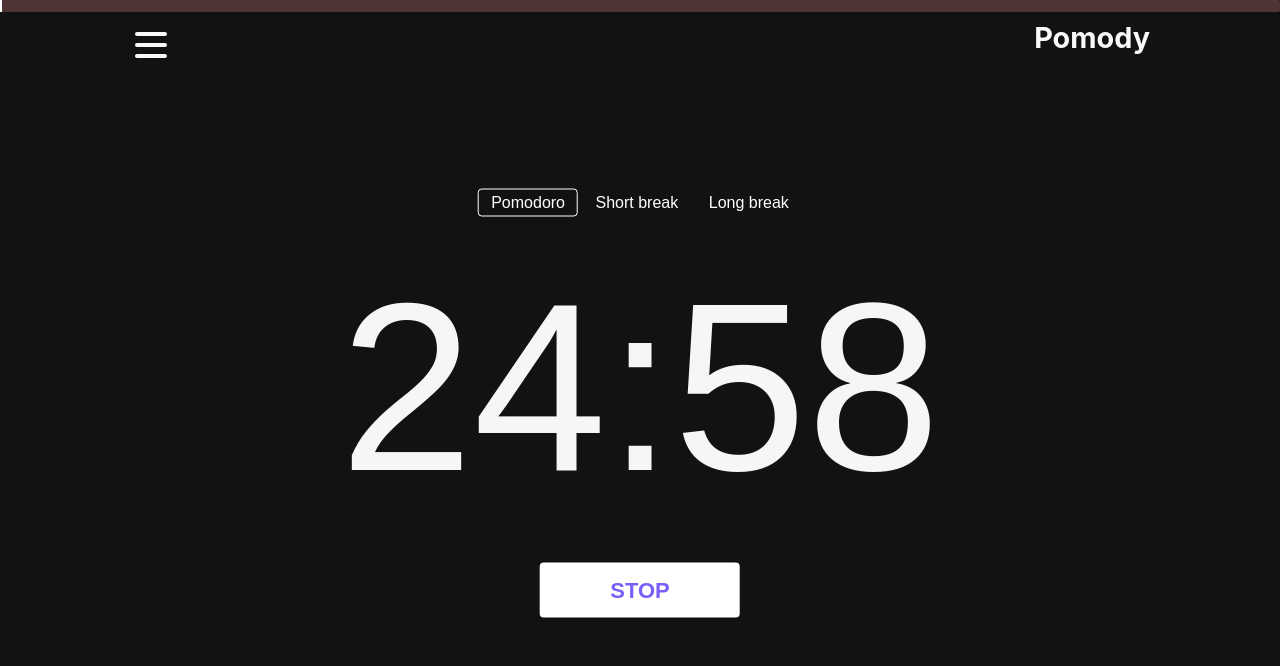
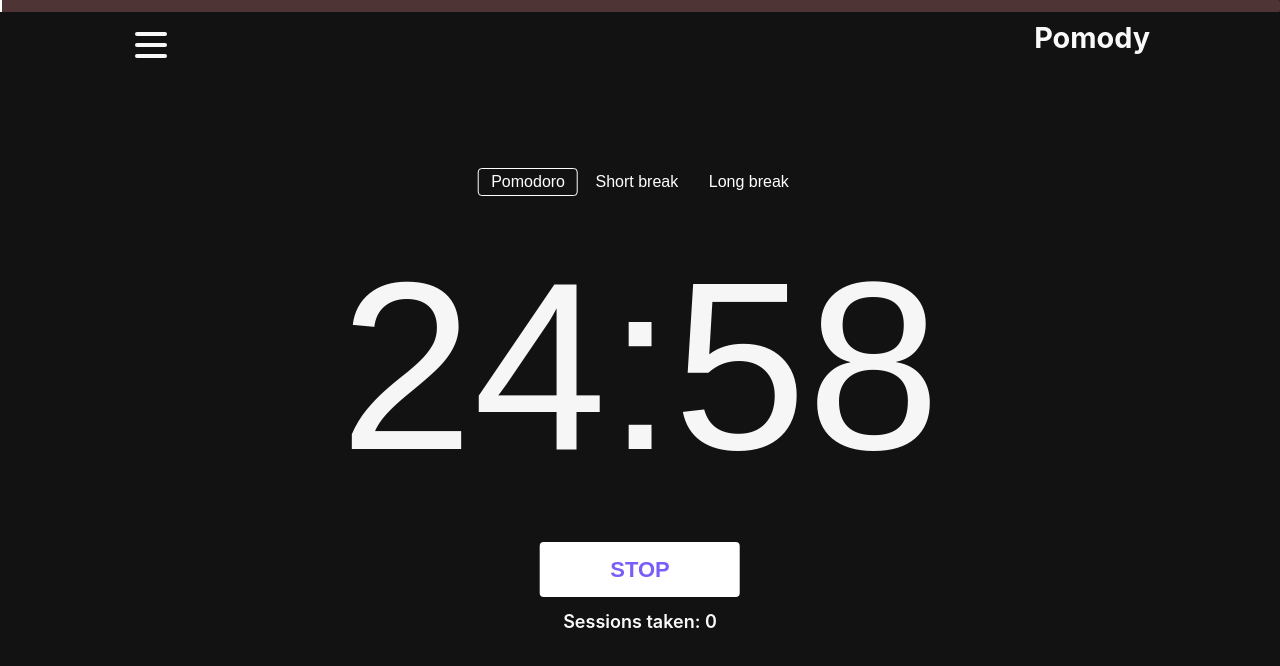
Before and after one commit to bitboody/pomodoro, a plain HTML site: page src/index.html in a window 1280 px wide. Both pictures are taken after a click on the button "START". Drawn offline with Linux system fonts and the light colour scheme.

Commit message:
changed the place of sessions-taken

```diff
--- a/src/css/styles.css
+++ b/src/css/styles.css
@@ -324,6 +324,12 @@ button:active {
 	}
 }
 
+#sessions-taken {
+	color: #f9f9f9;
+	font-weight: 600;
+	font-size: 18px;
+}
+
 .switch {
 	position: relative;
 	display: inline-block;
--- a/src/index.html
+++ b/src/index.html
@@ -34,8 +34,7 @@
 					<div class="menu-items">
 						<ul id="menu-container">
 							<li>Settings</li>
-							<p id="sessions-taken">Sessions taken: 0</p>
-							<br>
+							<!-- <p id="sessions-taken">Sessions taken: 0</p> -->
 							<li>
 								<input
 									id="pomodoro-setting"
@@ -148,6 +147,9 @@
 				<!-- 	<p id="sliderlabel">White noise for focus :p</p> -->
 				<!-- </div> -->
 				<!-- </div> -->
+				<br>
+				<br>
+				<p id="sessions-taken">Sessions taken: 0</p>
 			</div>
 		</main>
 		<div class="hidden">
--- a/src/js/main.js
+++ b/src/js/main.js
@@ -67,10 +67,10 @@ function startTimer() {
 	let { total } = timer.remainingTime;
 	const endTime = Date.parse(new Date()) + total * 1000;
 
-	if (timer.mode === "pomodoro") {
-		timer.session++;
-		sessionsTaken.innerText = `Sessions taken: ${timer.session}`;
-	}
+	// if (timer.mode === "pomodoro") {
+	// 	timer.session++;
+	// 	sessionsTaken.innerText = `Sessions taken: ${timer.session}`;
+	// }
 
 	mainButton.dataset.action = "stop";
 	mainButton.textContent = "stop";
@@ -85,6 +85,8 @@ function startTimer() {
 			clearInterval(interval);
 			switch (timer.mode) {
 				case "pomodoro":
+					timer.session++;
+					sessionsTaken.innerText = `Sessions taken: ${timer.session}`;
 					if (timer.session % timer.longBreakInterval === 0) {
 						switchMode("longBreak");
 					} else {
@@ -154,7 +156,7 @@ document.addEventListener("DOMContentLoaded", () => {
 			Notification.requestPermission().then((permission) => {
 				if (permission === "granted") {
 					new Notification(
-						"Awesome! You will be notified at the start of each session"
+						"You will be notified at the start of each session."
 					);
 				}
 			});
```
